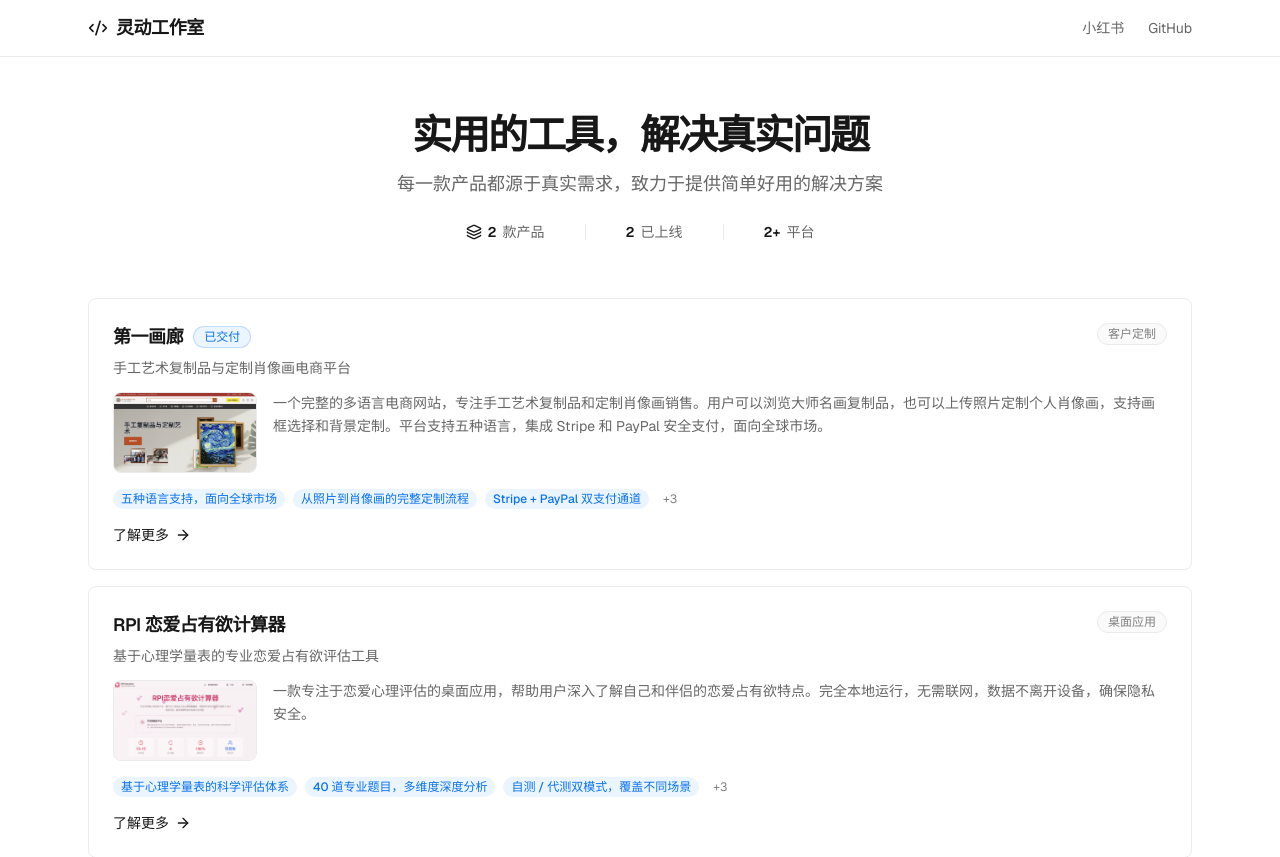
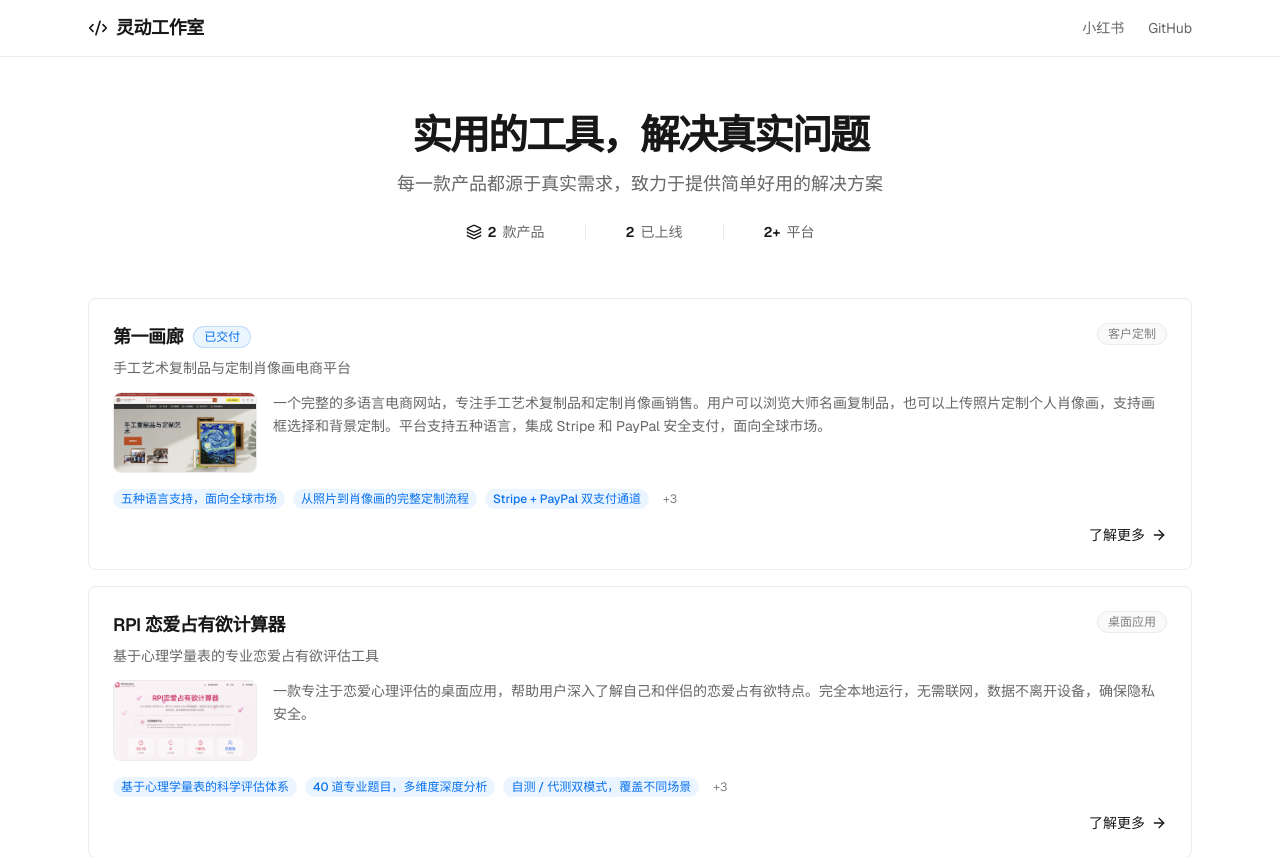
Before and after one commit to liangnan93u16/liangnan93u16.github.io, a React (Vite) app: page /#/ in a window 1280 px wide. Shown: the top 857 px of the page. Built offline with nearby package versions, Linux system fonts and the light colour scheme.

Commit message:
修复硬编码字符串；隐藏 art-gallery-ecommerce 的 GitHub；移除项目信息；了解更多移到右边

```diff
--- a/src/components/Header.tsx
+++ b/src/components/Header.tsx
@@ -7,17 +7,19 @@ const DEFAULT_GITHUB_URL = "https://github.com/liangnan93u16";
 const PROJECT_GITHUB_URLS: Record<string, string> = {
   "rpi-love-calculator": "https://github.com/liangnan93u16/LoveCalculatorApp",
 };
+const HIDE_GITHUB_FOR_PROJECTS = new Set(["art-gallery-ecommerce"]);
 
 export default function Header() {
   const location = useLocation();
-  const githubUrl = useMemo(() => {
+  const { githubUrl, showGitHub } = useMemo(() => {
     const match = location.pathname.match(/^\/project\/([^/]+)$/);
     const projectId = match ? match[1] : null;
+    const hide = projectId ? HIDE_GITHUB_FOR_PROJECTS.has(projectId) : false;
     if (projectId && PROJECT_GITHUB_URLS[projectId]) {
-      return PROJECT_GITHUB_URLS[projectId];
+      return { githubUrl: PROJECT_GITHUB_URLS[projectId], showGitHub: !hide };
     }
     const project = projectId ? getProjectById(projectId) : null;
-    return project?.githubUrl ?? DEFAULT_GITHUB_URL;
+    return { githubUrl: project?.githubUrl ?? DEFAULT_GITHUB_URL, showGitHub: !hide };
   }, [location.pathname]);
 
   return (
@@ -36,6 +38,7 @@ export default function Header() {
           >
             小红书
           </a>
+          {showGitHub && (
             <a
               href={githubUrl}
               target="_blank"
@@ -44,6 +47,7 @@ export default function Header() {
             >
               GitHub
             </a>
+          )}
         </nav>
       </div>
     </header>
--- a/src/data/projects.ts
+++ b/src/data/projects.ts
@@ -15,6 +15,7 @@ export interface Project {
   downloadUrl?: string;
   status: ProjectStatus;
   category: string;
+  hideStatusBadge?: boolean;
 }
 
 const onlineCls = "bg-[#ebf5ff] text-[#0a72ef] border-[#0a72ef]/20";
@@ -186,6 +187,7 @@ export const projects: Project[] = [
     badges: ["开源", "免费软件"],
     status: "completed",
     category: "桌面应用",
+    hideStatusBadge: true,
   },
 ];
 
--- a/src/pages/Home.tsx
+++ b/src/pages/Home.tsx
@@ -59,7 +59,7 @@ export default function Home() {
                         >
                           {project.name}
                         </Link>
-                      {project.id !== "rpi-love-calculator" && <StatusBadge status={project.status} />}
+                      {!project.hideStatusBadge && <StatusBadge status={project.status} />}
                     </div>
                     <p className="text-[#666] text-sm leading-relaxed">{project.tagline}</p>
                   </div>
@@ -98,14 +98,7 @@ export default function Home() {
                   )}
                 </div>
 
-                <div className="flex items-center gap-4">
-                  <Link
-                    to={projectUrl}
-                    className="inline-flex items-center gap-1.5 text-sm font-medium text-[#171717] hover:text-black transition-colors"
-                  >
-                    了解更多
-                    <ArrowRight className="w-4 h-4" />
-                  </Link>
+                <div className="flex items-center justify-between">
                   {project.githubUrl && (
                     <a
                       href={project.githubUrl}
@@ -117,6 +110,13 @@ export default function Home() {
                       <ExternalLink className="w-3.5 h-3.5" />
                     </a>
                   )}
+                  <Link
+                    to={projectUrl}
+                    className="inline-flex items-center gap-1.5 text-sm font-medium text-[#171717] hover:text-black transition-colors ml-auto"
+                  >
+                    了解更多
+                    <ArrowRight className="w-4 h-4" />
+                  </Link>
                 </div>
               </div>
             );
--- a/src/pages/ProjectDetail.tsx
+++ b/src/pages/ProjectDetail.tsx
@@ -1,7 +1,7 @@
 import { useParams, Link } from "react-router-dom";
 import { useState } from "react";
-import { ArrowLeft, Code2, ExternalLink, Download, CheckCircle2, Zap, Info } from "lucide-react";
-import { getProjectById, statusConfig } from "../data/projects";
+import { ArrowLeft, Code2, ExternalLink, Download, CheckCircle2, Zap } from "lucide-react";
+import { getProjectById } from "../data/projects";
 import StatusBadge from "../components/StatusBadge";
 import Lightbox from "../components/Lightbox";
 
@@ -69,7 +69,7 @@ export default function ProjectDetail() {
               <span className="text-xs bg-[#fafafa] text-[#666] px-2.5 py-1 rounded-full border border-[#ebebeb]">
                 {project.category}
               </span>
-              {project.id !== "rpi-love-calculator" && <StatusBadge status={project.status} />}
+              {!project.hideStatusBadge && <StatusBadge status={project.status} />}
               {project.badges?.map((badge) => {
                 const cls =
                   badge === "开源"
@@ -187,31 +187,6 @@ export default function ProjectDetail() {
               </ul>
             </section>
 
-            {/* Project Info */}
-            <section>
-              <div className="flex items-center gap-2 mb-4">
-                <Info className="w-5 h-5 text-[#0a72ef]" />
-                <h2 className="text-xl font-semibold text-[#171717] tracking-tight">项目信息</h2>
-              </div>
-              <div className="bg-[#fafafa] border border-[#ebebeb] rounded-lg p-5">
-                <div className="flex flex-wrap gap-x-8 gap-y-3 text-sm">
-                  <div className="flex items-center gap-2">
-                    <span className="text-[#808080]">状态</span>
-                    <span className="font-medium text-[#171717]">{statusConfig[project.status].text}</span>
-                  </div>
-                  <div className="flex items-center gap-2">
-                    <span className="text-[#808080]">分类</span>
-                    <span className="font-medium text-[#171717]">{project.category}</span>
-                  </div>
-                  {project.githubUrl && (
-                    <div className="flex items-center gap-2">
-                      <span className="text-[#808080]">开源</span>
-                      <span className="font-medium text-[#0a72ef]">是</span>
-                    </div>
-                  )}
-                </div>
-              </div>
-            </section>
           </div>
         </div>
       </div>
```
Lines whose indentation alone changed are shown as unchanged.
